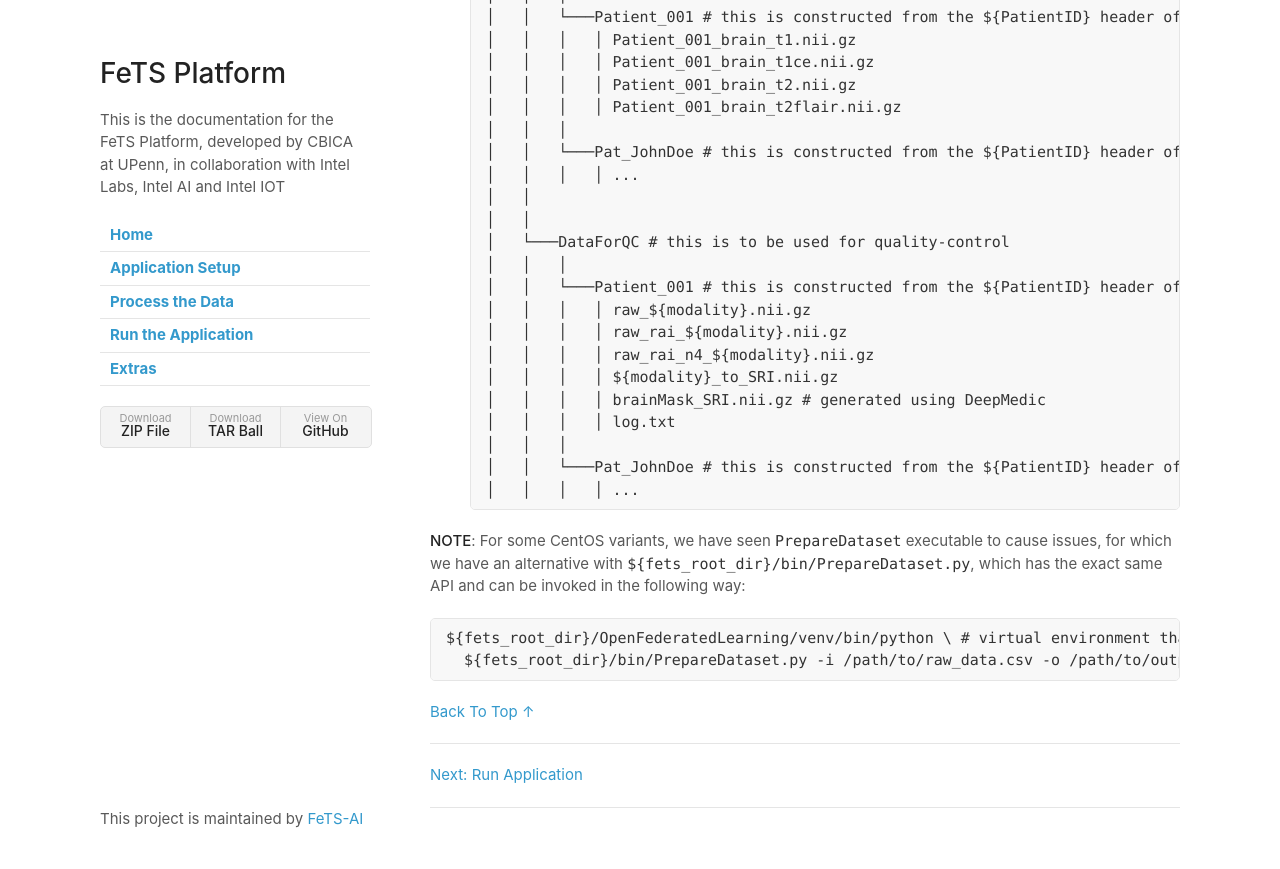
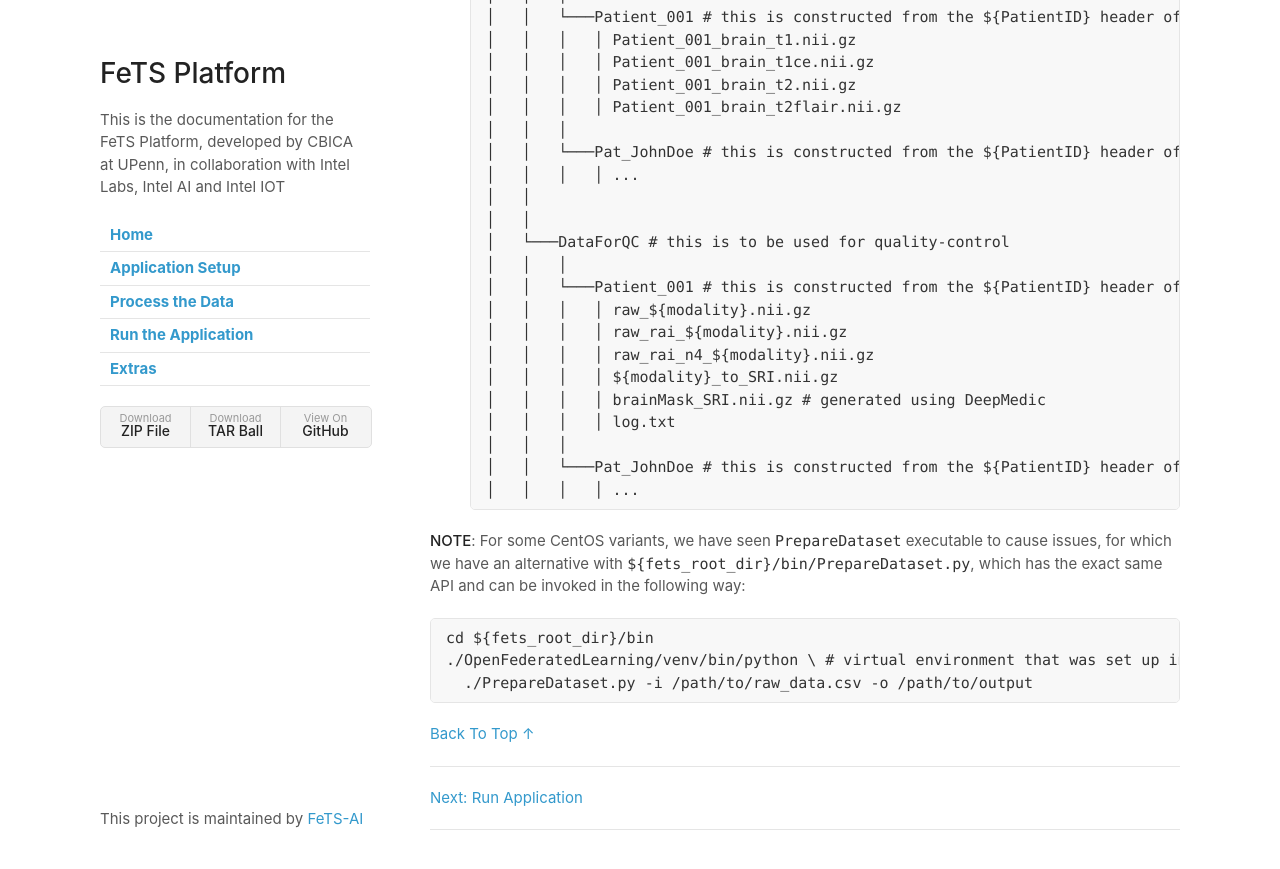
Before and after one commit to FeTS-AI/Front-End, a Jekyll site: the page built from docs/process_data.md, in a window 1280 px wide and 900 px high, scrolled down 2231 px. Shown: the top 869 px of the window. Built offline with Jekyll 4.4.1, drawn with Linux system fonts in a browser that asks for light colours; our own code applies the rules of GitHub Pages for plain Markdown files.

Commit message:
Update process_data.md

````diff
--- a/docs/process_data.md
+++ b/docs/process_data.md
@@ -116,8 +116,9 @@ ${fets_root_dir}/bin/PrepareDataset -i /path/to/raw_data.csv -o /path/to/output
 
 **NOTE**: For some CentOS variants, we have seen `PrepareDataset` executable to cause issues, for which we have an alternative with `${fets_root_dir}/bin/PrepareDataset.py`, which has the exact same API and can be invoked in the following way:
 ```bash
-${fets_root_dir}/OpenFederatedLearning/venv/bin/python \ # virtual environment that was set up in previous section
-  ${fets_root_dir}/bin/PrepareDataset.py -i /path/to/raw_data.csv -o /path/to/output
+cd ${fets_root_dir}/bin
+./OpenFederatedLearning/venv/bin/python \ # virtual environment that was set up in previous section
+  ./PrepareDataset.py -i /path/to/raw_data.csv -o /path/to/output
 ```
 
 [Back To Top &uarr;](#table-of-contents)
````
